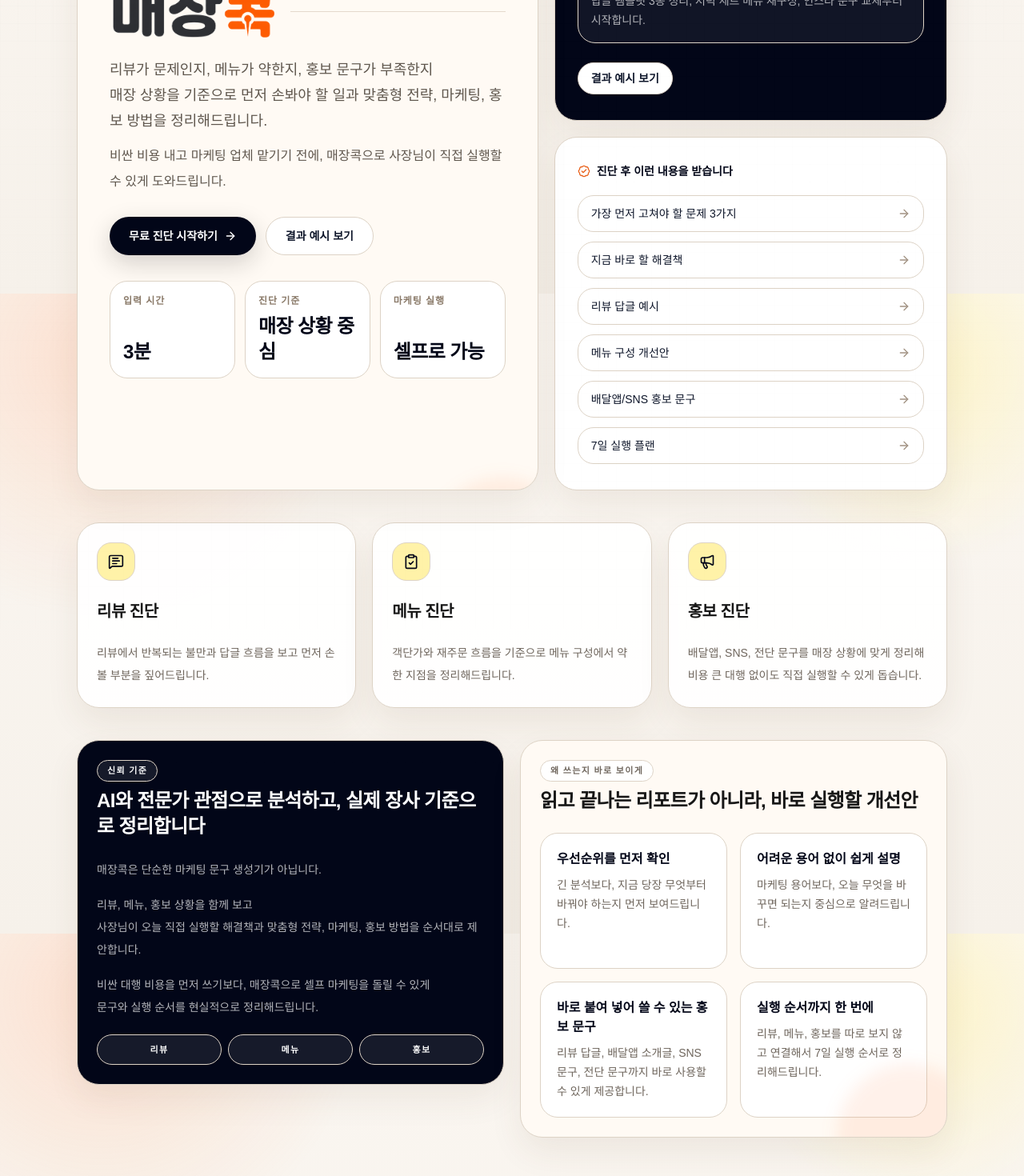
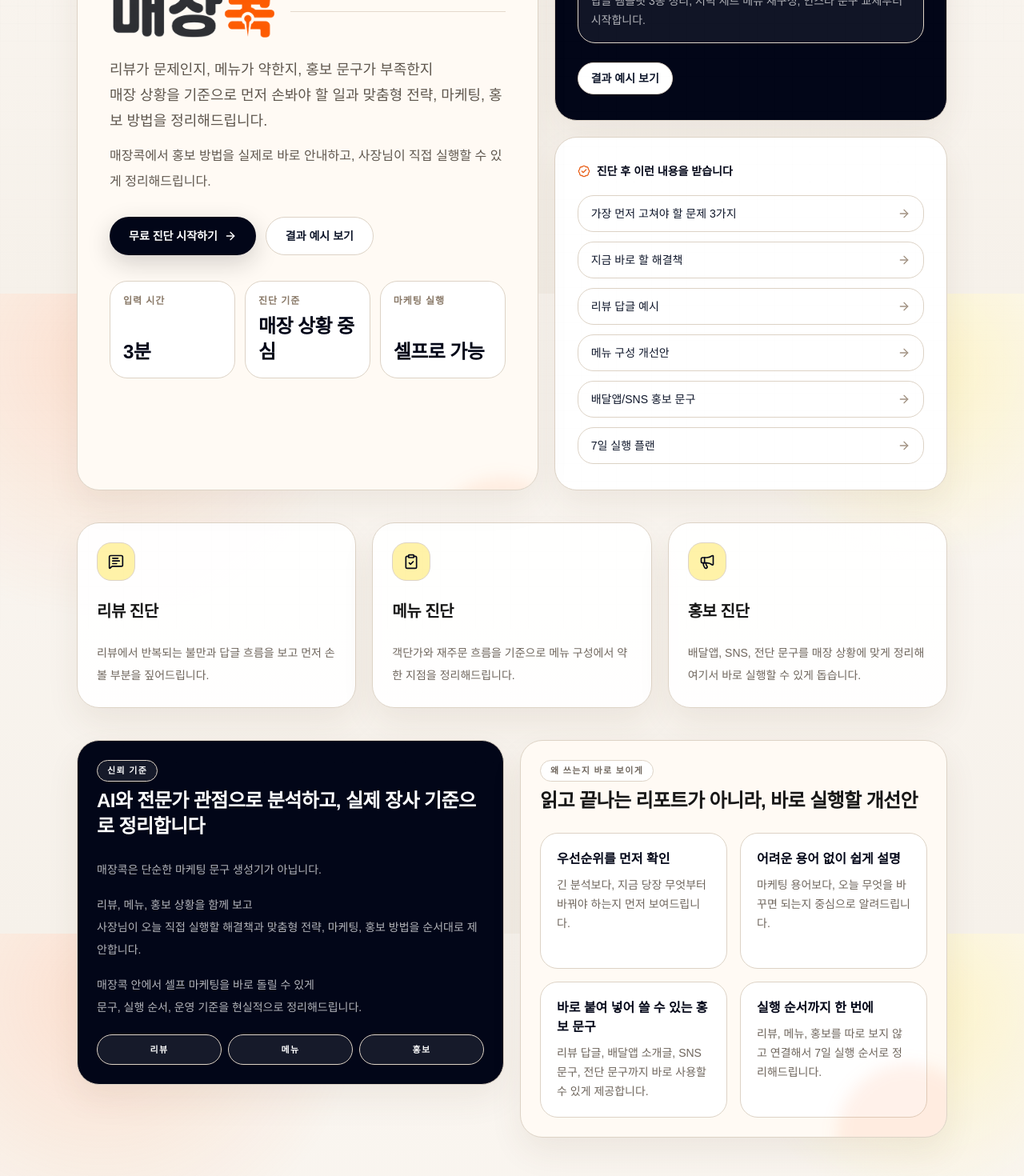
Before and after one commit to NACADMIC/storecok, a Next.js app: page / in a window 1280 px wide. Shown: the part 433-1903 px from the top of the page at 80% size. Built offline with nearby package versions, Linux system fonts and the light colour scheme; no server answers; a web font is replaced by a local one.

Commit message:
Sharpen_marketing_execution_copy

```diff
--- a/src/app/page.tsx
+++ b/src/app/page.tsx
@@ -28,7 +28,7 @@ const features = [
     icon: Megaphone,
     title: "홍보 진단",
     description:
-      "배달앱, SNS, 전단 문구를 매장 상황에 맞게 정리해 비용 큰 대행 없이도 직접 실행할 수 있게 돕습니다.",
+      "배달앱, SNS, 전단 문구를 매장 상황에 맞게 정리해 여기서 바로 실행할 수 있게 돕습니다.",
   },
 ];
 
@@ -113,7 +113,7 @@ export default async function Home() {
               매장 상황을 기준으로 먼저 손봐야 할 일과 맞춤형 전략, 마케팅, 홍보 방법을 정리해드립니다.
             </p>
             <p className="mt-3 max-w-[34rem] text-sm leading-7 text-[#5f574e] sm:text-base sm:leading-8">
-              비싼 비용 내고 마케팅 업체 맡기기 전에, 매장콕으로 사장님이 직접 실행할 수 있게 도와드립니다.
+              매장콕에서 홍보 방법을 실제로 바로 안내하고, 사장님이 직접 실행할 수 있게 정리해드립니다.
             </p>
 
             <div className="mt-7 flex flex-col gap-3 sm:flex-row">
@@ -245,9 +245,9 @@ export default async function Home() {
               사장님이 오늘 직접 실행할 해결책과 맞춤형 전략, 마케팅, 홍보 방법을 순서대로 제안합니다.
             </p>
             <p>
-              비싼 대행 비용을 먼저 쓰기보다, 매장콕으로 셀프 마케팅을 돌릴 수 있게
+              매장콕 안에서 셀프 마케팅을 바로 돌릴 수 있게
               <br />
-              문구와 실행 순서를 현실적으로 정리해드립니다.
+              문구, 실행 순서, 운영 기준을 현실적으로 정리해드립니다.
             </p>
             <div className="grid gap-2 pt-1 sm:grid-cols-3">
               <Badge className="justify-center border-white/15 bg-white/8 text-white">리뷰</Badge>
```
